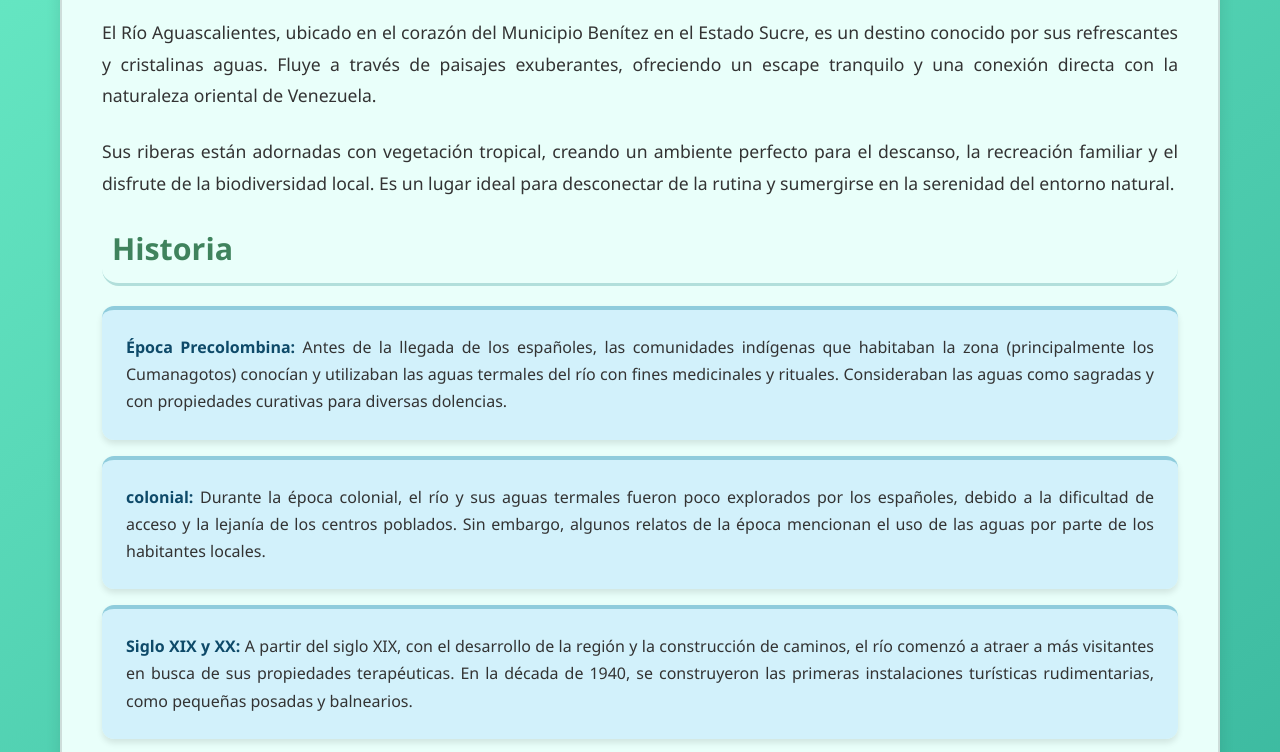
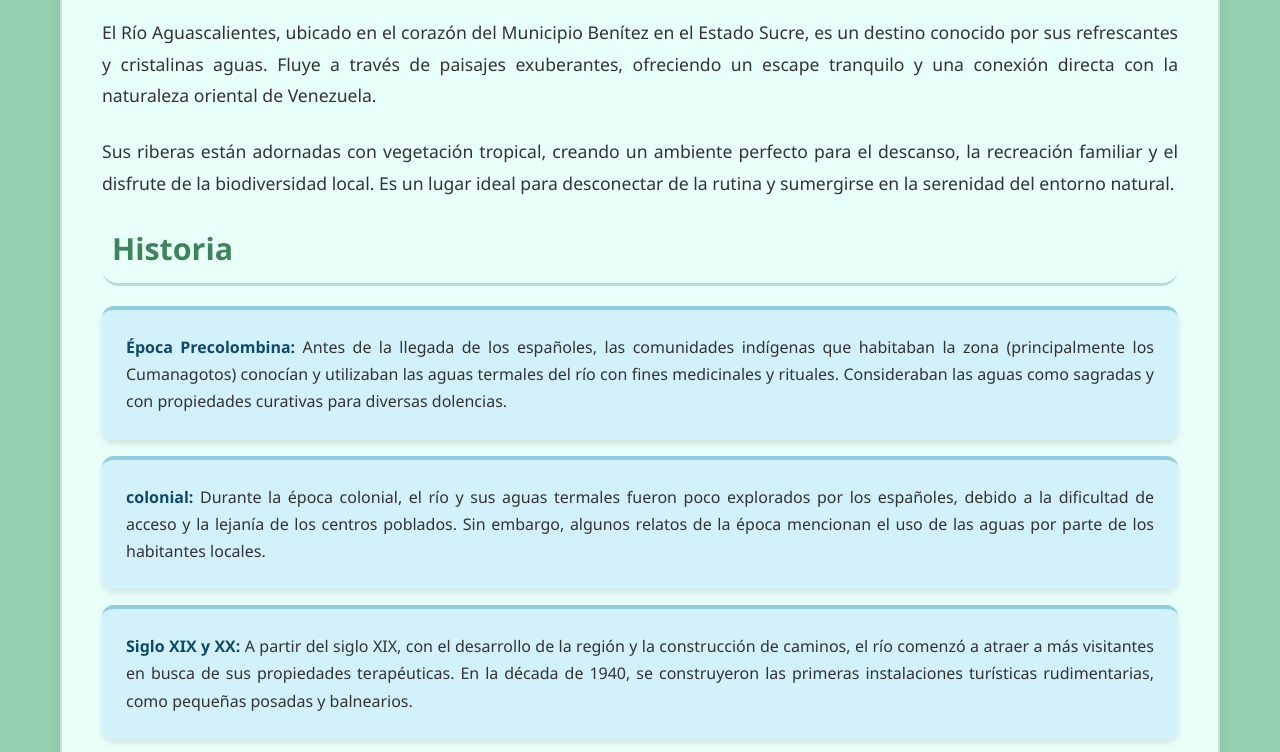
Before and after one commit to LuanGamer33/Project_uni, a plain HTML site: page index.html in a window 1280 px wide. Shown: the part 533-1285 px from the top of the page. Drawn offline with Linux system fonts and the light colour scheme.

Commit message:
Update styles.css

```diff
--- a/styles.css
+++ b/styles.css
@@ -22,7 +22,7 @@ body {
     font-family: 'Segoe UI', system-ui, sans-serif; /* Establece una pila de fuentes moderna y limpia. */
     line-height: 1.7; /* Aumenta el espaciado entre líneas para una mejor legibilidad. */
     color: var(--text-color); /* Aplica el color de texto definido. */
-    background: linear-gradient(145deg, #71f3cc, #28a48f, #209a6d); /* Aplica un fondo degradado para un atractivo visual. */
+    background: linear-gradient(to bottom, #95D2B3 65%, #55AD9B 80%); /* Aplica un fondo degradado para un atractivo visual. */
     min-height: 100vh; /* Asegura que el cuerpo ocupe al menos la altura completa de la ventana gráfica. */
     display: flex; /* Habilita el diseño flexbox para el cuerpo. */
     flex-direction: column; /* Organiza los elementos flex (secciones) en una columna. */
```
